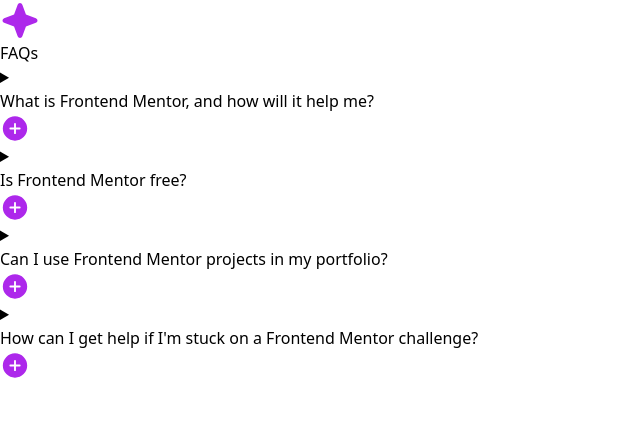
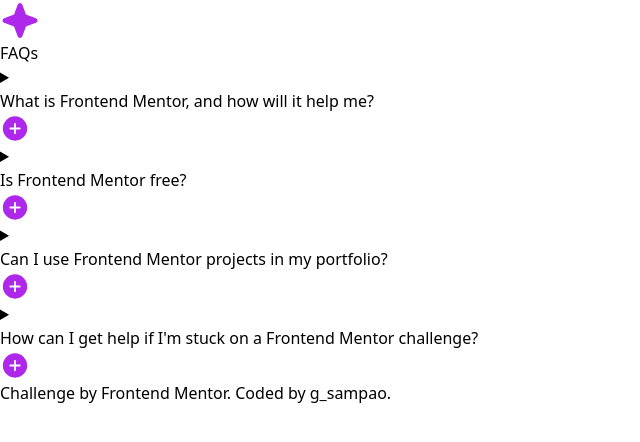
Before and after one commit to nadupoy/FAQ-Accordion-Main, a React (Vite) app: page / in a window 1280 px wide. Shown: the top 442 px of the page, without its empty margins (0-640 px from the left). Built offline with nearby package versions, Linux system fonts and the light colour scheme.

Commit message:
Created <Footer /> component.

```diff
--- a/src/App.jsx
+++ b/src/App.jsx
@@ -1,9 +1,11 @@
 import { iconStar } from "./assets/images";
 import Widget from "./components/Widget";
 import { details } from "./constants";
+import Footer from "./components/Footer";
 
 const App = () => {
   return (
+    <main>
       <section>
         <div>
           <img src={iconStar} alt="icon-star" />
@@ -19,6 +21,9 @@
           ))}
         </div>
       </section>
+
+      <Footer />
+    </main>
   );
 };
 
--- /dev/null
+++ b/src/components/Footer.jsx
@@ -0,0 +1,21 @@
+import { links } from "../constants";
+
+const Footer = () => {
+  return (
+    <footer>
+      <p>
+        Challenge by{" "}
+        <a href={links.frontendMentor} target="_blank">
+          Frontend Mentor
+        </a>
+        . Coded by{" "}
+        <a href={links.gitHub} target="_blank">
+          g_sampao
+        </a>
+        .
+      </p>
+    </footer>
+  );
+};
+
+export default Footer;
```
Lines whose indentation alone changed are shown as unchanged.
